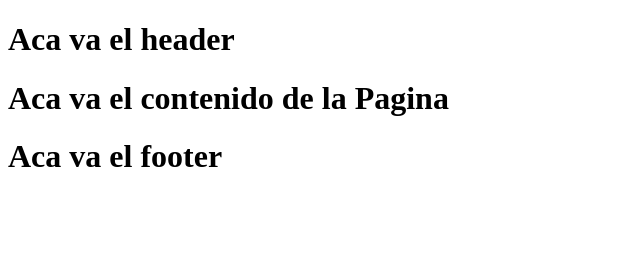
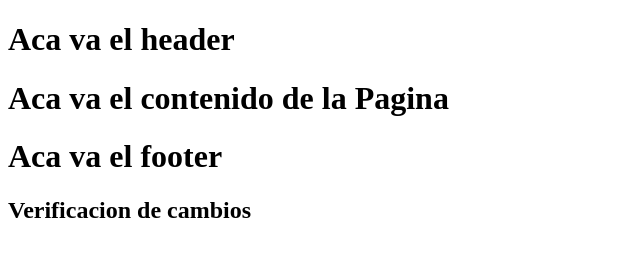
Before and after one commit to waltermp11/PaginaPrueba, a plain HTML site: page index.html in a window 1280 px wide. Shown: the whole page, without its empty margins (0-640 px from the left). Drawn offline with Linux system fonts and the light colour scheme.

Commit message:
footer -1

```diff
--- a/index.html
+++ b/index.html
@@ -17,6 +17,7 @@
 
     <footer class="footer">
         <h1>Aca va el footer</h1>
+        <h2>Verificacion de cambios </h2>
     </footer>
 
 </body>
```
